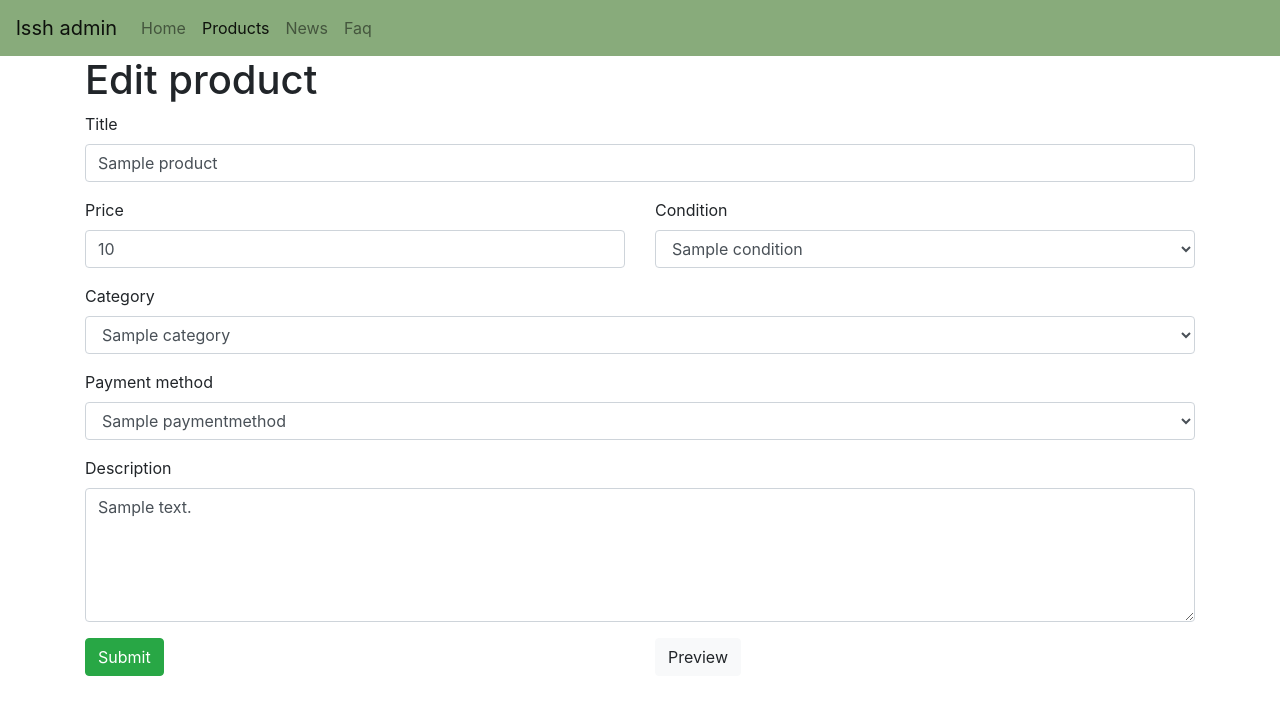
After one commit to bjobe613/lssh, a Flask app: page /admin/products/edit/1 in a window 1280 px wide. The commit adds this page. Shown: the top 715 px of the page. Run offline with Flask 2, Linux system fonts and the light colour scheme; tables that the repository leaves empty hold one stand-in row (values such as "Sample post"); some libraries are stand-ins or nearby versions.

Commit message:
Add ability to edit products

```diff
--- a/lssh/blueprints/admin.py
+++ b/lssh/blueprints/admin.py
@@ -45,6 +45,14 @@ def admin_add_product():
 
     return render_template('admin/add_product.html', categories=categories, paymentMethods=paymentMethods, conditions=conditions)
 
+@admin.route("/products/edit/<int:id>")
+def edit_product(id):
+    product =  Product.query.get_or_404(id)
+    categories = Category.query.all()
+    paymentMethods = PaymentMethod.query.all()
+    conditions = Condition.query.all()
+
+    return render_template('admin/edit_product.html', product=product, categories=categories, paymentMethods=paymentMethods, conditions=conditions)
 
 @admin.route("/news/edit/<int:id>")
 def admin_edit_news(id):
--- a/lssh/databasemgmt.py
+++ b/lssh/databasemgmt.py
@@ -25,6 +25,10 @@ def fillTestDB():
     addConditions()
     addPaymentMethods()
     addProducts()
+        addProducts()
+    addProducts()
+    addProducts()
+
     addNews()
     addFaqCategoryQuestions()
     print("Added all items to DB successfully")
--- /dev/null
+++ b/lssh/static/js/admin/edit_product.js
@@ -0,0 +1,38 @@
+$('document').ready(function(){
+    document.getElementById("edit-product-form").addEventListener('submit', function(e) {
+        e.preventDefault();
+        submitProductForm();
+    });
+})
+
+/**
+ * Used for submiting the form
+ */
+function submitProductForm() {
+    var form = document.getElementById("edit-product-form")
+    console.log(form)
+    var formData = new FormData(form);
+/*
+    fileList.forEach((file) => {
+        formData.append('file', file);
+    })
+    */
+    req_url = '/products/' + location.href.split("/")[6]
+    console.log(req_url);
+
+    $.ajax({
+        url: req_url,
+        type: 'PUT',
+        data: formData,
+        dataType: 'json',
+        processData: false,
+        contentType: false,
+        success: function(response) {
+            location.href = "/admin/products"
+        },
+        error: function(response) {
+            console.log(response)
+            alert("Something went wrong, message from server: " + response.responseJSON.msg);
+        }
+    })
+}
--- /dev/null
+++ b/lssh/templates/admin/edit_product.html
@@ -0,0 +1,86 @@
+{% extends "admin/layout.html" %}
+{% set navbar_active_products = True %}
+
+{% block more_head %}
+{% endblock more_head %}
+
+{% block content %}
+<div class="container">
+    <form id="edit-product-form">
+        <h1>Edit product</h1>
+        <div class="form-group">
+          <label for="edit-product-title">Title</label>
+          <input type="text" class="form-control" id="edit-product-title" name="name" value="{{product.name}}">
+        </div>
+        <div class="row">
+            <div class="form-group col">
+                <label for="edit-product-price">Price</label>
+                <input type="Number" class="form-control" id="edit-product-price" name="price" value="{{product.price}}">
+            </div>
+            <div class="form-group col">
+                <label for="edit-product-condition">Condition</label>
+                <select class="form-control" id="edit-product-condition" name="condition_id">
+                    {% for condition in conditions %}
+                    <option value="{{condition.id}}"
+                    {% if product.condition.id==condition.id %}
+                        selected
+                    {% endif %}
+                    >{{condition.name}}</option>
+                    {% endfor %}
+                </select>
+            </div>
+        </div>
+        <!--
+        <div class="border picture-area">
+            <label for="add-product-picture-picker">Add pictures: </label>
+            <input type="file" class="form-control-file" id="add-product-picture-picker" multiple="true" accept="image/png, image/jpeg">
+
+            <label for="add-product-picture-viewer">Chosen pictures</label>
+            <div class="card-deck add-product-card-holder" id="add-product-picture-viewer">
+
+            </div>
+        </div>
+        -->
+        <div class="form-group">
+          <label for="edit-product-category">Category</label>
+          <select class="form-control" id="edit-product-category" name="category_id">
+            {% for category in categories %}
+            <option value="{{ category.id }}"
+            {% if product.category.id==category.id %}
+                selected
+            {% endif %}
+            >{{ category.name|e }}</option>
+            {% endfor %}
+          </select>
+        </div>
+        <div class="form-group">
+            <label for="edit-product-payment">Payment method</label>
+            <select class="form-control" id="edit-product-payment" name="payment_method_id">
+              {% for paymentMethod in paymentMethods %}
+              <option value="{{paymentMethod.id}}">{{paymentMethod.name}}</option>
+              {% endfor %}
+            </select>
+          </div>
+        <div class="form-group">
+          <label for="edit-product-description">Description</label>
+          <textarea class="form-control" id="edit-product-comment" name="comment" rows="5">{{product.comment}}</textarea>
+        </div>
+        <div class="row">
+            <div class="col">
+                <button type="submit" class="btn btn-success edit-product-button">Submit</button>
+            </div>
+            <div class="col">
+                <button type="submit" class="btn btn-light edit-product-button">Preview</button>
+            </div>
+        </div>
+    </form>
+</div>
+{% endblock content %}
+
+{% block templates %}
+
+{% endblock templates %}
+
+{% block scripts %}
+    <script type="text/javascript" src="{{ url_for('static', filename='js/admin/edit_product.js') }}"></script>
+{% endblock scripts %}
--- a/lssh/templates/admin/products.html
+++ b/lssh/templates/admin/products.html
@@ -73,7 +73,7 @@
                                     <button class="btn btn-primary adm-prod-button" href="#"><i class="fa fa-credit-card"></i></button>
                                 </div>
                                 <div class="col">
-                                    <button class="btn btn-primary adm-prod-button" href="#"><i class="fa fa-pencil"></i></button>
+                                    <a class="btn btn-primary adm-prod-button" href="{{ url_for('admin.edit_product', id=product.articleNumber) }}"><i class="fa fa-pencil"></i></a>
                                 </div>
                             </div>
                         </div>
```
Also changed, not shown: lssh/blueprints/products.py (+15 -0 lines).
